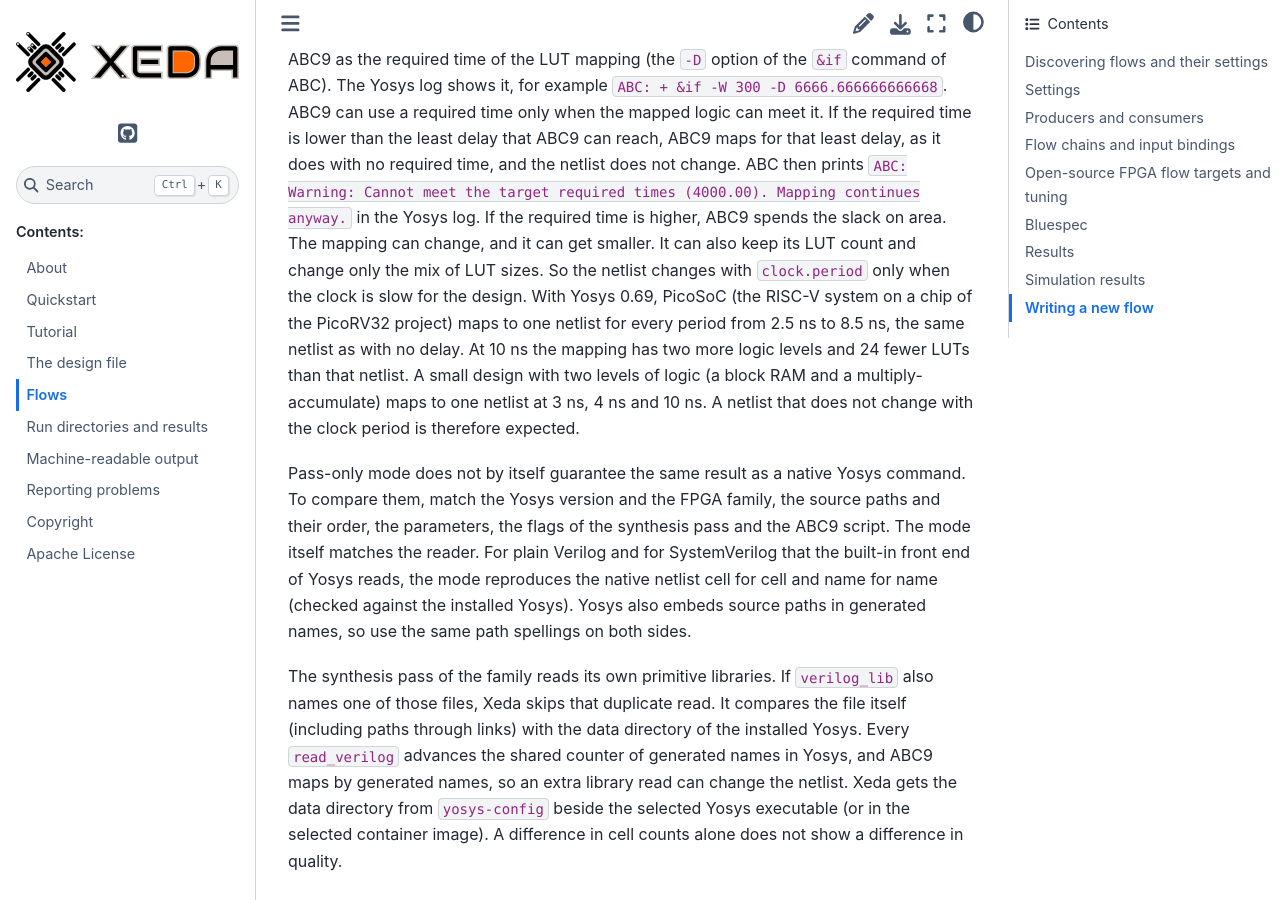
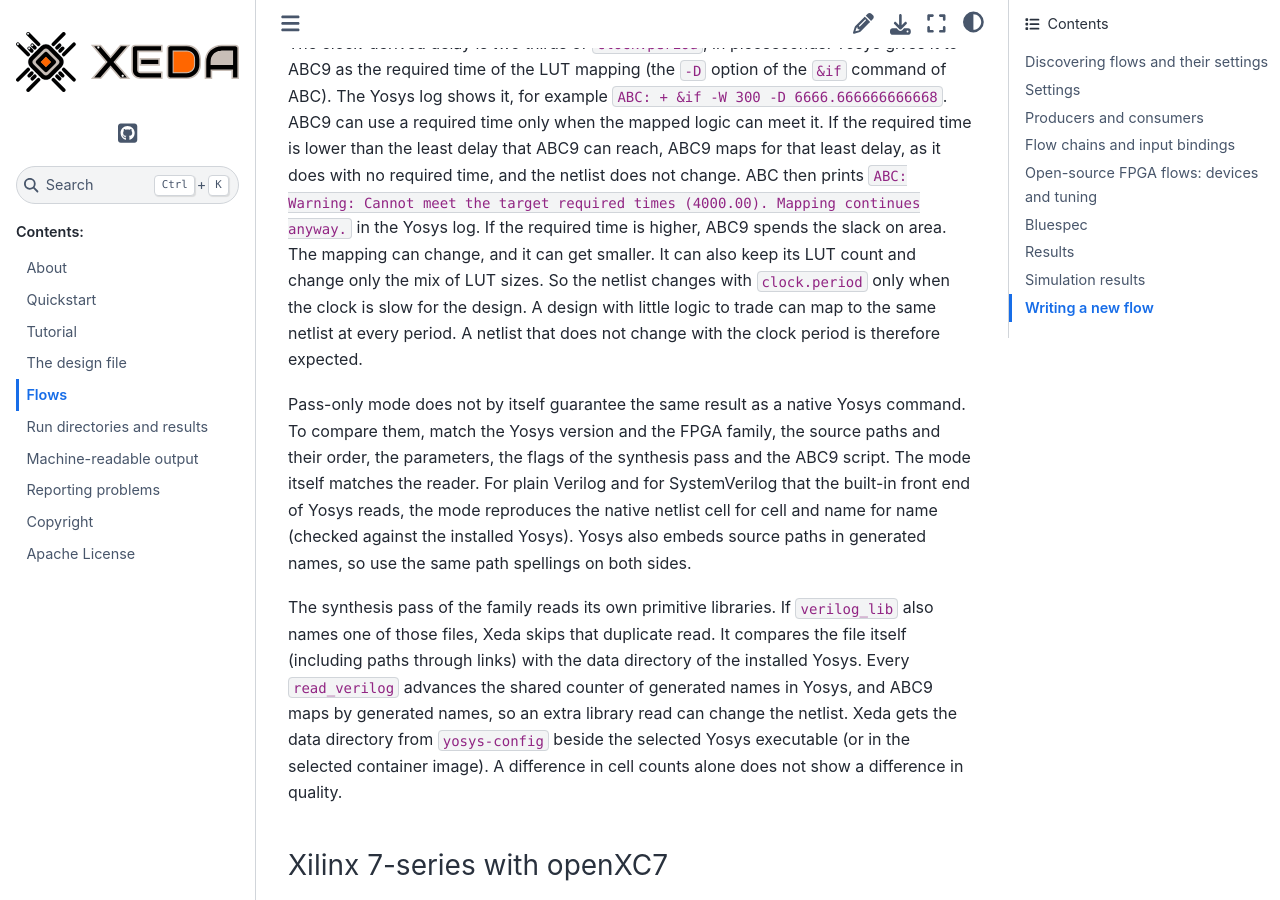
Before and after one commit to XedaHQ/xeda, a Sphinx documentation site: the page built from docs/flows.rst, in a window 1280 px wide and 900 px high, scrolled down 17631 px. Built offline with Sphinx 7.4.7 and the Sphinx Book theme 1.1.4, drawn with Linux system fonts in a browser that asks for light colours; some of the changed text lies outside the part shown.

Commit message:
Remove the unsourced measurements from the flows page and rename the open-source FPGA section
State the effect of flattening, of the clock-derived ABC9 delay and of the first chip database build
without numbers. Rename the section "Open-source FPGA flows: devices and tuning", and update the
test that slices the chain chapter by its heading.

```diff
--- a/docs/flows.rst
+++ b/docs/flows.rst
@@ -603,8 +603,8 @@
 
 Binding an input called ``design`` is refused for the same reason: no flow declares one.
 
-Open-source FPGA flow targets and tuning
-========================================
+Open-source FPGA flows: devices and tuning
+==========================================
 
 ``yosys_fpga`` runs the Yosys synthesis pass of the selected family (``synth_<family>``). It
 supports ECP5, iCE40, Nexus, Xilinx and Gowin. ``nextpnr`` adds verified device selection,
@@ -624,8 +624,7 @@
 they are errors. On iCE40, ``noabc`` maps LUTs without ABC at all.
 
 ``flatten`` left unset on a Xilinx device is ``true``. ``synth_xilinx`` alone keeps the hierarchy.
-In 18 measured designs, flattening was never worse, and Fmax rose by a factor of 1.08 (1.03 to
-1.13). As with ``flatten: true``, Xeda flattens before it writes ``rtl_verilog`` and ``rtl_json``,
+Flattening measured better in the designs that were tried. As with ``flatten: true``, Xeda flattens before it writes ``rtl_verilog`` and ``rtl_json``,
 so those files are flat too. ``flatten: false`` keeps the hierarchy. The Lattice, iCE40 and Gowin
 passes flatten on their own, so for them an unset ``flatten`` adds nothing, and the RTL outputs
 keep the hierarchy. Under ``synth_pass_only``, an unset ``flatten`` is the choice of the pass for
@@ -740,11 +739,8 @@
 Mapping continues anyway.`` in the Yosys log. If the required time is higher, ABC9 spends the slack
 on area. The mapping can change, and it can get smaller. It can also keep its LUT count and change
 only the mix of LUT sizes. So the netlist changes with ``clock.period`` only when the clock is slow
-for the design. With Yosys 0.69, PicoSoC (the RISC-V system on a chip of the PicoRV32 project) maps
-to one netlist for every period from 2.5 ns to 8.5 ns, the same netlist as with no delay. At 10 ns
-the mapping has two more logic levels and 24 fewer LUTs than that netlist. A small design with two
-levels of logic (a block RAM and a multiply-accumulate) maps to one netlist at 3 ns, 4 ns and 10
-ns. A netlist that does not change with the clock period is therefore expected.
+for the design. A design with little logic to trade can map to the same netlist at every period. A
+netlist that does not change with the clock period is therefore expected.
 
 Pass-only mode does not by itself guarantee the same result as a native Yosys command. To compare
 them, match the Yosys version and the FPGA family, the source paths and their order, the
@@ -870,8 +866,8 @@
 nextpnr needs a database for the die, which openXC7 generates from the Project X-Ray data. Xeda
 generates it on first use and keeps it under the run root, in
 ``.cache/xilinx-chipdb/<identity>/<die>.bin``. Every design that uses that run root shares it. The
-first build of an ``xc7a100t`` takes about a minute and about 3.5 GB of memory (larger dies take
-more). Later launches start no generator. Xeda identifies an entry by content: the nextpnr and
+first build of a die runs a generator that takes noticeable time and memory, and larger dies need
+more. Later launches start no generator. Xeda identifies an entry by content: the nextpnr and
 ``bbasm`` executables, the generator and the files of the database family. Another installation, or
 an updated one, therefore gets its own entry. Xeda never modifies an entry, and ``xeda scrub`` and
 ``--clean`` leave the entries alone. Delete the ``.cache`` directory to reclaim the space.
```
Also changed, not shown: 1 other file.
